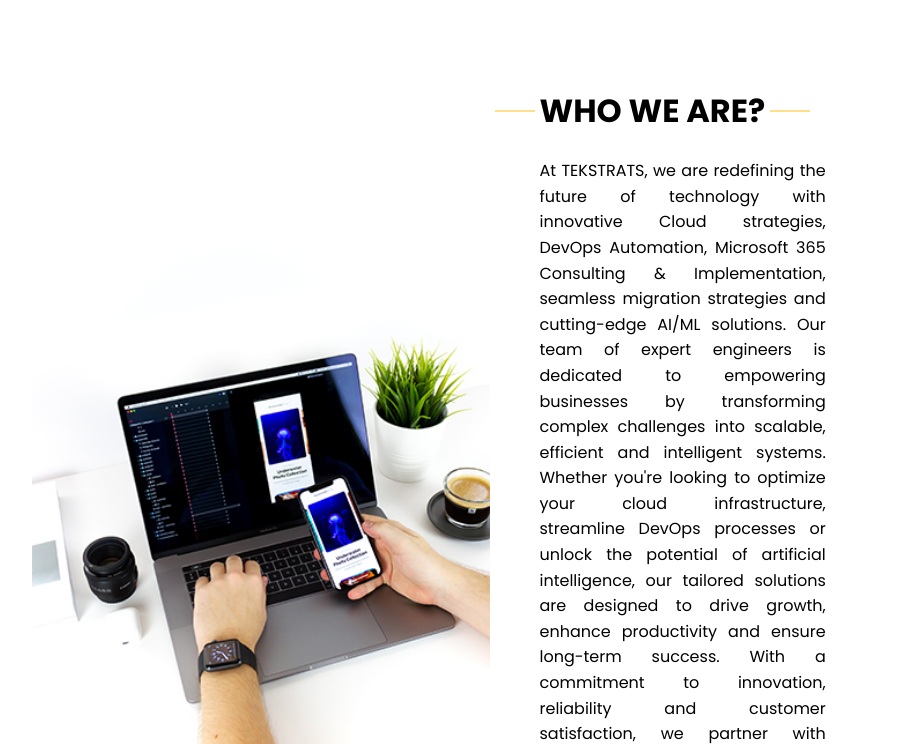
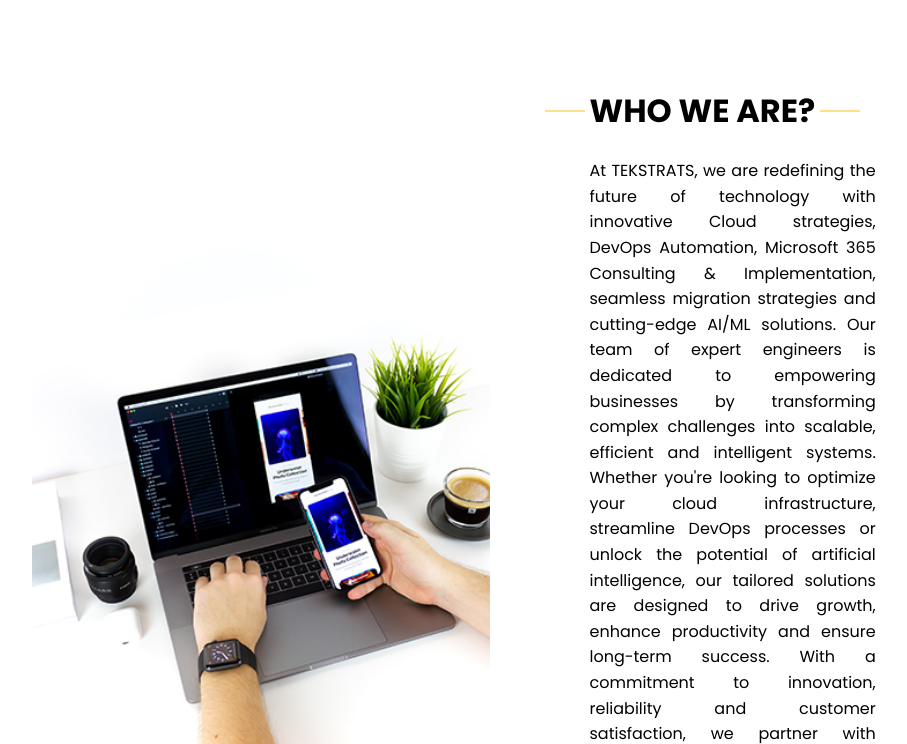
Before and after one commit to salahuddin96/tekstrats, a plain HTML site: page index.html in a window 1280 px wide. Shown: the part 1552-2296 px from the top of the page, without its empty margins (38-945 px from the left). Drawn offline with nearby package versions, Linux system fonts and the light colour scheme.

Commit message:
updating website 19

```diff
--- a/css/style.css
+++ b/css/style.css
@@ -318,14 +318,22 @@ a:focus {
 .do_section .do_container .arrow-end::before {
   background-image: url(../images/arrow-end.png);
 }
+/* Made chnges from here  */
 
-.who_section .row {
+/* .who_section .row {
   -webkit-box-align: center;
       -ms-flex-align: center;
           align-items: center;
+} */
+
+.who_section .row {
+  display: flex;
+  align-items: center;
+  justify-content: space-between;
+  flex-wrap: nowrap; /* Prevents wrapping to avoid stacking */
+  gap: 50px; /* Adds space between the image and text */
 }
 
-/* Made chnges from here  */
 .who_section .img-box img {
   width: 100%;
   height: auto;
```
